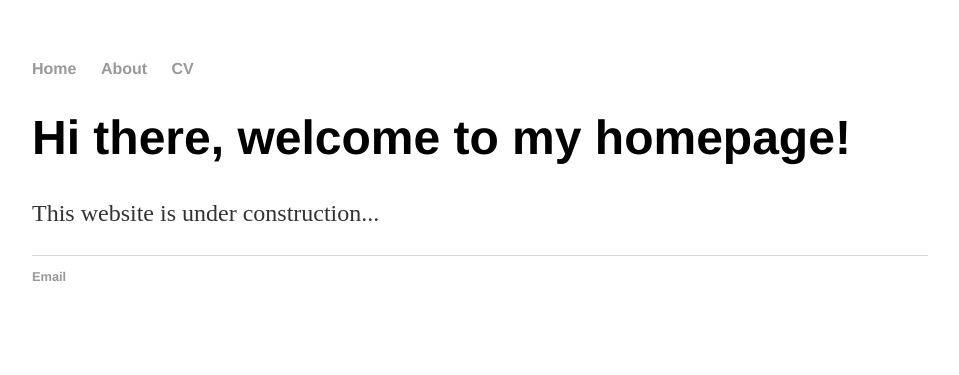
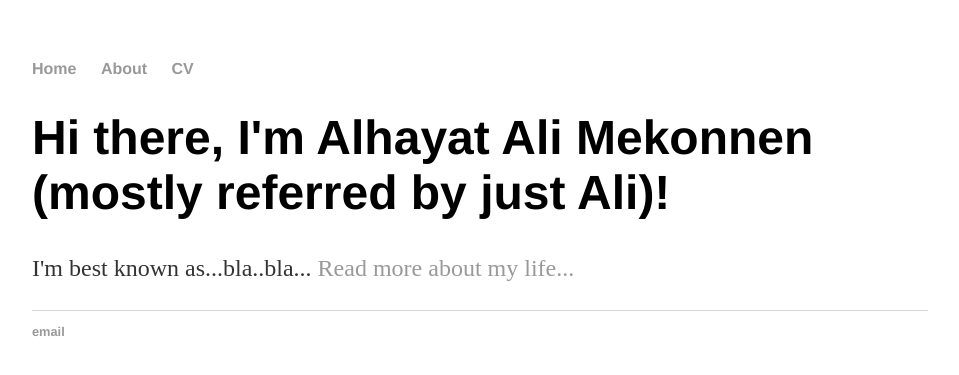
Before and after one commit to aamekonnen/aamekonnen.github.io, a Jekyll site: the page built from index.html, in a window 1280 px wide. Shown: the top 375 px of the page, without its empty margins (160-1119 px from the left). Built offline with Jekyll 4.4.1, drawn with Linux system fonts in a browser that asks for light colours.

Commit message:
use Jekyll to generate pages

```diff
--- a/index.html
+++ b/index.html
@@ -1,28 +1,8 @@
-<!DOCTYPE html>
-<html>
-	<head>
-		<title>Alhayat Ali Mekonnen</title>
-		<!-- link to main stylesheet -->
-		<link rel="stylesheet" type="text/css" href="/css/main.css">
-	</head>
-	<body>
-		<nav>
-    		<ul>
-        		<li><a href="/">Home</a></li>
-	        	<li><a href="/about">About</a></li>
-        		<li><a href="/cv">CV</a></li>
-    		</ul>
-		</nav>
-		<div class="container">
-    		<div class="blurb">
-        		<h1>Hi there, welcome to my homepage!</h1>
-				<p>This website is under construction...</p>
-    		</div><!-- /.blurb -->
-		</div><!-- /.container -->
-		<footer>
-    			<ul>
-        		<li><a href="mailto:alhayatcv@gmail.com">Email</a></li>
-			</ul>
-		</footer>
-	</body>
-</html>
+---
+layout: default
+title: Alhayat Ali Mekonnen
+---
+<div class="blurb">
+	<h1>Hi there, I'm Alhayat Ali Mekonnen (mostly referred by just Ali)!</h1>
+	<p>I'm best known as...bla..bla... <a href="/about">Read more about my life...</a></p>
+</div><!-- /.blurb -->
```
